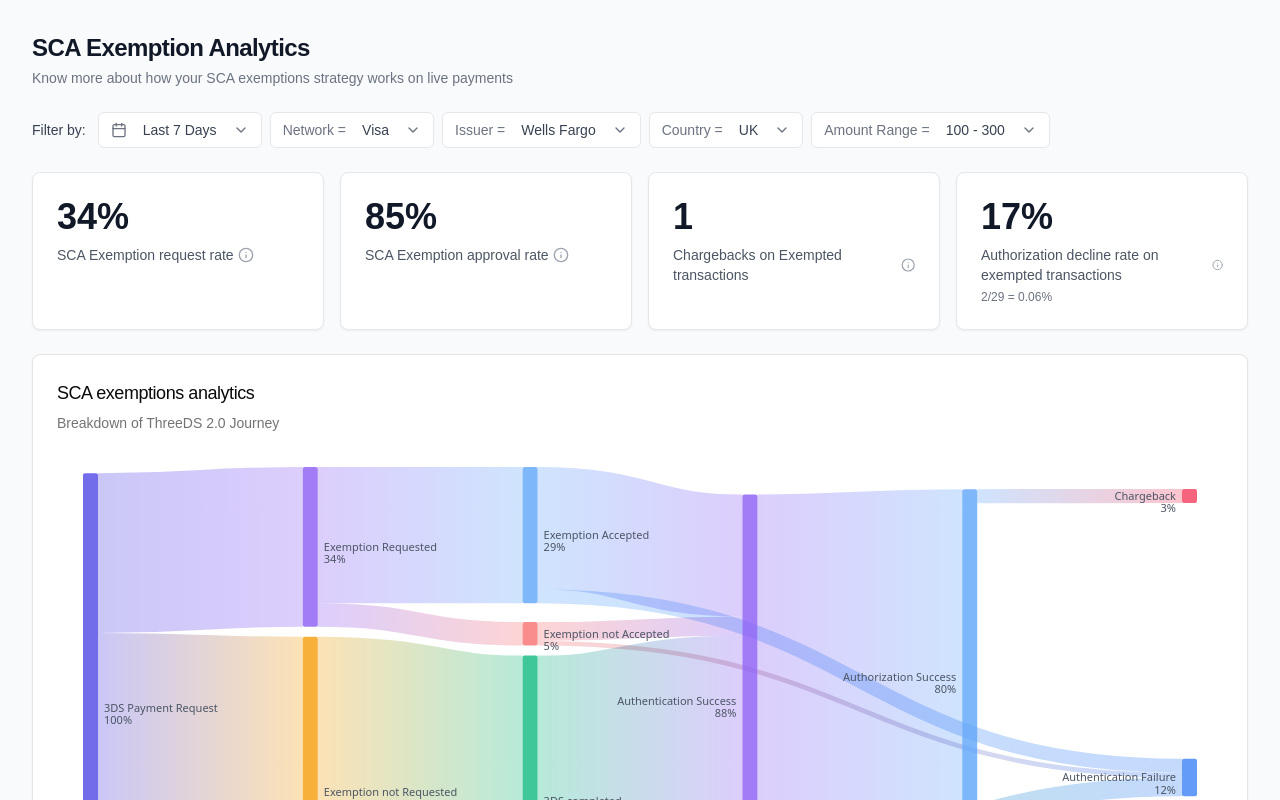
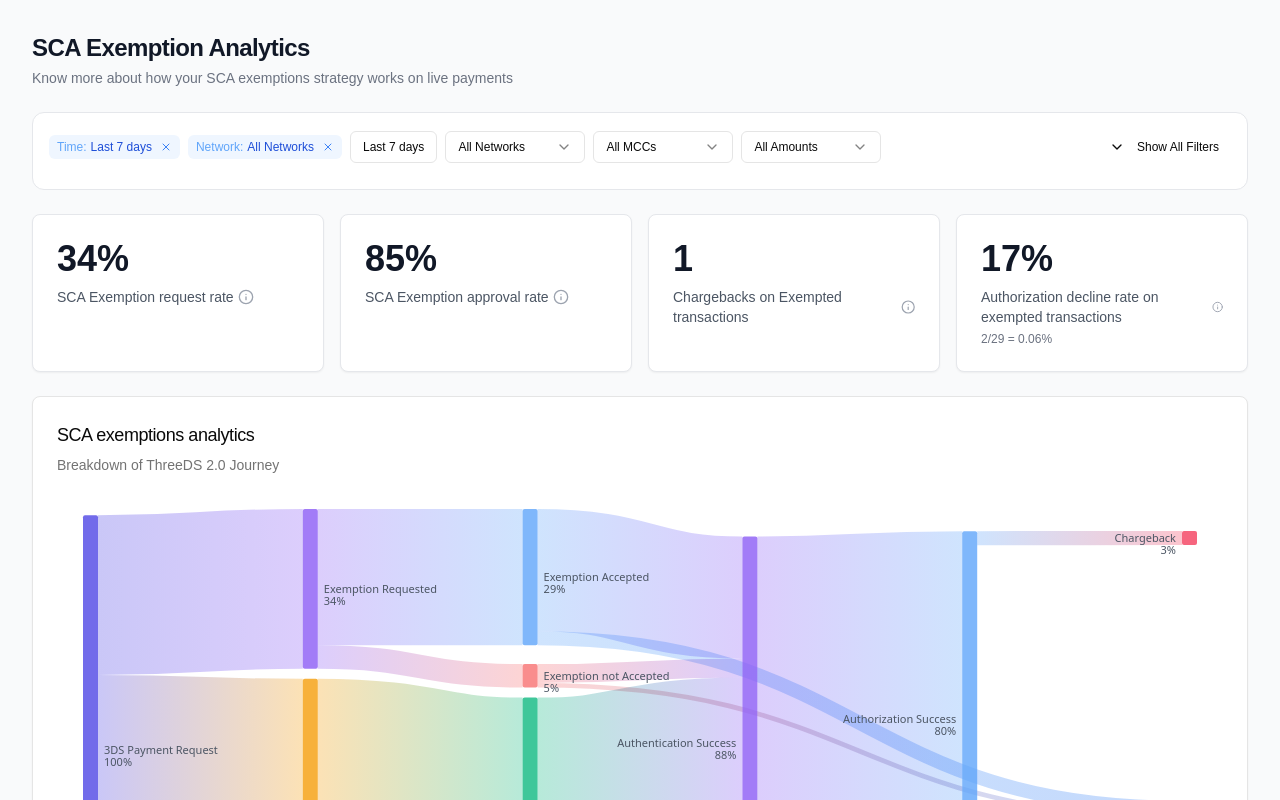
Before and after one commit to Sanskar2001/mock-dashboard, a Next.js app: page / in a window 1280 px wide. Shown: the top 800 px of the page. Built offline with nearby package versions, Linux system fonts and the light colour scheme.

Commit message:
edited text

```diff
--- a/components/dashboard.tsx
+++ b/components/dashboard.tsx
@@ -568,7 +568,7 @@ export default function Dashboard() {
             </CardContent>
           </Card>
           <ReusableChart
-            title="Authentication Success Rate by Platform"
+            title="Authentication Success"
             subtitle="Breakdown of authentication success rates by platform"
             data={authSuccessData}
             dataKeys={["Web", "iOS", "Android"]}
@@ -578,7 +578,7 @@ export default function Dashboard() {
             yAxisTicks={[80, 85, 90, 95, 100]}
           />
           <ReusableChart
-            title="User Drop-off Rate by Device Type"
+            title="User Drop-off Rate"
             subtitle="Breakdown of user drop-off rates by device type"
             data={dropOffData}
             dataKeys={["Desktop", "Mobile", "Tablet"]}
--- a/components/filter-bar.tsx
+++ b/components/filter-bar.tsx
@@ -1,54 +1,376 @@
-"use client"
+"use client";
 
-import { useState } from "react"
-import { CalendarIcon, ChevronDownIcon } from "lucide-react"
-import { Button } from "@/components/ui/button"
+import React, { useState } from "react";
+import { Button } from "@/components/ui/button";
+import {
+  Select,
+  SelectContent,
+  SelectItem,
+  SelectTrigger,
+  SelectValue,
+} from "@/components/ui/select";
+import {
+  Popover,
+  PopoverContent,
+  PopoverTrigger,
+} from "@/components/ui/popover";
+import { Calendar } from "@/components/ui/calendar";
+import {
+  Collapsible,
+  CollapsibleContent,
+  CollapsibleTrigger,
+} from "@/components/ui/collapsible";
+import { Check, ChevronDown, ChevronUp, X } from "lucide-react";
+import { cn } from "@/lib/utils";
 
 export function FilterBar() {
-  const [activeFilters, setActiveFilters] = useState({
-    period: "Last 7 Days",
-    network: "Visa",
-    issuer: "Wells Fargo",
-    country: "UK",
-    amountRange: "100 - 300",
-  })
+  const [dateRange, setDateRange] = useState<Date | undefined>(new Date());
+  const [showAllFilters, setShowAllFilters] = useState(false);
+  const [activeFilters, setActiveFilters] = useState([
+    { name: "Last 7 days", value: "7d", category: "Time" },
+    { name: "All Networks", value: "all", category: "Network" },
+  ]);
+
+  // Function to handle filter changes and update activeFilters
+  const handleFilterChange = (
+    value: string,
+    filter: { id: string; name: string },
+    category: string
+  ) => {
+    // Skip if the user selected "All" option
+    if (value === `all_${filter.id}`) {
+      // Remove this filter if it exists in activeFilters
+      setActiveFilters((prev) =>
+        prev.filter(
+          (f) => !(f.category === category && f.name.includes(filter.name))
+        )
+      );
+      return;
+    }
+
+    // Check if a filter with this category and name already exists
+    const existingFilterIndex = activeFilters.findIndex(
+      (f) => f.category === category && f.name.includes(filter.name)
+    );
+
+    if (existingFilterIndex >= 0) {
+      // Replace the existing filter
+      const newFilters = [...activeFilters];
+      newFilters[existingFilterIndex] = {
+        name: `${filter.name}: ${value}`,
+        value,
+        category,
+      };
+      setActiveFilters(newFilters);
+    } else {
+      // Add a new filter
+      setActiveFilters([
+        ...activeFilters,
+        {
+          name: `${filter.name}: ${value}`,
+          value,
+          category,
+        },
+      ]);
+    }
+  };
+
+  const removeFilter = (index: number) => {
+    setActiveFilters(activeFilters.filter((_, i) => i !== index));
+  };
+
+  // Filter categories
+  const filterCategories = [
+    {
+      name: "Payment",
+      filters: [
+        { id: "mcc", name: "MCC", options: ["1234", "4789", "5411", "5812"] },
+        {
+          id: "amount",
+          name: "Amount",
+          options: ["< €25", "€25-€100", "€100-€500", "> €500"],
+        },
+        {
+          id: "currency",
+          name: "Currency",
+          options: ["EUR", "USD", "GBP", "JPY"],
+        },
+      ],
+    },
+    {
+      name: "Acquirer",
+      filters: [
+        {
+          id: "acquirer_id",
+          name: "Acquirer ID",
+          options: ["ACQ001", "ACQ002", "ACQ003"],
+        },
+        {
+          id: "acquirer_bin",
+          name: "Acquirer BIN",
+          options: ["123456", "234567", "345678"],
+        },
+        {
+          id: "acquirer_country_code",
+          name: "Acquirer Country Code",
+          options: ["FR", "DE", "UK", "ES"],
+        },
+      ],
+    },
+    {
+      name: "Location",
+      filters: [
+        {
+          id: "merchant_country",
+          name: "Merchant Country",
+          options: ["France", "Germany", "UK", "Spain"],
+        },
+        {
+          id: "billing_country",
+          name: "Billing Country",
+          options: ["France", "Germany", "UK", "Spain"],
+        },
+        {
+          id: "shipping_country",
+          name: "Shipping Country",
+          options: ["France", "Germany", "UK", "Spain"],
+        },
+        {
+          id: "issuer_country",
+          name: "Issuer Country",
+          options: ["France", "Germany", "UK", "Spain"],
+        },
+      ],
+    },
+    {
+      name: "3DS",
+      filters: [
+        {
+          id: "earliest_3ds",
+          name: "Earliest 3DS Version",
+          options: ["1.0.0", "2.1.0", "2.2.0"],
+        },
+        {
+          id: "latest_3ds",
+          name: "Latest 3DS Version",
+          options: ["2.1.0", "2.2.0", "2.3.0"],
+        },
+        {
+          id: "challenge_type",
+          name: "Challenge Type",
+          options: ["OOB", "BIO", "OTP", "KBA"],
+        },
+        {
+          id: "whitelist_decision",
+          name: "Whitelist Decision",
+          options: ["Yes", "No", "N/A"],
+        },
+      ],
+    },
+    {
+      name: "Device",
+      filters: [
+        {
+          id: "device_manufacturer",
+          name: "Device Manufacturer",
+          options: ["Apple", "Samsung", "Google"],
+        },
+        {
+          id: "device_brand",
+          name: "Device Brand",
+          options: ["iPhone", "Galaxy", "Pixel"],
+        },
+        {
+          id: "device_os",
+          name: "Device OS",
+          options: ["iOS 16", "Android 13", "Android 14"],
+        },
+        {
+          id: "device_display",
+          name: "Device Display",
+          options: ["Small", "Medium", "Large"],
+        },
+      ],
+    },
+    {
+      name: "Browser",
+      filters: [
+        {
+          id: "browser_name",
+          name: "Browser Name",
+          options: ["Chrome", "Safari", "Firefox", "Edge"],
+        },
+        {
+          id: "browser_version",
+          name: "Browser Version",
+          options: ["115+", "110-114", "100-109"],
+        },
+      ],
+    },
+    {
+      name: "Issuer",
+      filters: [
+        {
+          id: "issuer_id",
+          name: "Issuer ID",
+          options: ["ISS001", "ISS002", "ISS003"],
+        },
+        {
+          id: "scheme_name",
+          name: "Scheme Name",
+          options: ["Visa", "Mastercard", "Amex"],
+        },
+      ],
+    },
+  ];
 
   return (
-    <div className="space-y-4">
-      <div className="flex items-center">
-        <span className="mr-3 text-sm font-medium text-gray-700">Filter by:</span>
-        <div className="flex flex-wrap gap-2">
-          <Button variant="outline" size="sm" className="h-9 bg-white border-gray-200 text-gray-700 font-normal">
-            <CalendarIcon className="mr-2 h-4 w-4 text-gray-500" />
-            {activeFilters.period}
-            <ChevronDownIcon className="ml-2 h-4 w-4 text-gray-500" />
-          </Button>
+    <div className="bg-white rounded-xl border border-gray-200 p-4">
+      <div className="flex flex-wrap gap-2 items-center mb-2">
+        {/* Active filters display */}
+        {activeFilters.map((filter, index) => (
+          <div
+            key={index}
+            className="flex items-center gap-1 bg-blue-50 text-blue-700 px-2 py-1 rounded-md text-xs font-medium"
+          >
+            <span className="text-blue-400 text-xs">{filter.category}:</span>
+            {filter.name}
+            <button
+              onClick={() => removeFilter(index)}
+              className="ml-1 text-blue-500 hover:text-blue-700"
+            >
+              <X className="h-3 w-3" />
+            </button>
+          </div>
+        ))}
 
-          <Button variant="outline" size="sm" className="h-9 bg-white border-gray-200 text-gray-700 font-normal">
-            <span className="mr-2 text-gray-500">Network =</span>
-            {activeFilters.network}
-            <ChevronDownIcon className="ml-2 h-4 w-4 text-gray-500" />
-          </Button>
+        {/* Date range picker */}
+        <Popover>
+          <PopoverTrigger asChild>
+            <Button variant="outline" size="sm" className="h-8 text-xs">
+              Last 7 days
+            </Button>
+          </PopoverTrigger>
+          <PopoverContent className="w-auto p-0" align="start">
+            <Calendar
+              mode="single"
+              selected={dateRange}
+              onSelect={setDateRange}
+              initialFocus
+            />
+          </PopoverContent>
+        </Popover>
 
-          <Button variant="outline" size="sm" className="h-9 bg-white border-gray-200 text-gray-700 font-normal">
-            <span className="mr-2 text-gray-500">Issuer =</span>
-            {activeFilters.issuer}
-            <ChevronDownIcon className="ml-2 h-4 w-4 text-gray-500" />
-          </Button>
+        {/* Quick access filters */}
+        <Select
+          defaultValue="all"
+          onValueChange={(value) =>
+            handleFilterChange(
+              value,
+              { id: "network", name: "Network" },
+              "Network"
+            )
+          }
+        >
+          <SelectTrigger className="h-8 w-[140px] text-xs">
+            <SelectValue placeholder="Network" />
+          </SelectTrigger>
+          <SelectContent>
+            <SelectItem value="all">All Networks</SelectItem>
+            <SelectItem value="visa">Visa</SelectItem>
+            <SelectItem value="mastercard">Mastercard</SelectItem>
+            <SelectItem value="amex">American Express</SelectItem>
+          </SelectContent>
+        </Select>
 
-          <Button variant="outline" size="sm" className="h-9 bg-white border-gray-200 text-gray-700 font-normal">
-            <span className="mr-2 text-gray-500">Country =</span>
-            {activeFilters.country}
-            <ChevronDownIcon className="ml-2 h-4 w-4 text-gray-500" />
-          </Button>
+        <Select
+          defaultValue="all"
+          onValueChange={(value) =>
+            handleFilterChange(value, { id: "mcc", name: "MCC" }, "Payment")
+          }
+        >
+          <SelectTrigger className="h-8 w-[140px] text-xs">
+            <SelectValue placeholder="MCC" />
+          </SelectTrigger>
+          <SelectContent>
+            <SelectItem value="all">All MCCs</SelectItem>
+            <SelectItem value="1234">1234 - Retail</SelectItem>
+            <SelectItem value="4789">4789 - Transportation</SelectItem>
+            <SelectItem value="5411">5411 - Grocery</SelectItem>
+          </SelectContent>
+        </Select>
 
-          <Button variant="outline" size="sm" className="h-9 bg-white border-gray-200 text-gray-700 font-normal">
-            <span className="mr-2 text-gray-500">Amount Range =</span>
-            {activeFilters.amountRange}
-            <ChevronDownIcon className="ml-2 h-4 w-4 text-gray-500" />
-          </Button>
-        </div>
+        <Select defaultValue="all">
+          <SelectTrigger className="h-8 w-[140px] text-xs">
+            <SelectValue placeholder="Amount" />
+          </SelectTrigger>
+          <SelectContent>
+            <SelectItem value="all">All Amounts</SelectItem>
+            <SelectItem value="low">Under €25</SelectItem>
+            <SelectItem value="medium">€25 - €100</SelectItem>
+            <SelectItem value="high">Over €100</SelectItem>
+          </SelectContent>
+        </Select>
+
+        <Button
+          variant="ghost"
+          size="sm"
+          onClick={() => setShowAllFilters(!showAllFilters)}
+          className="ml-auto text-xs"
+        >
+          {showAllFilters ? (
+            <>
+              <ChevronUp className="mr-1 h-3 w-3" />
+              Hide Filters
+            </>
+          ) : (
+            <>
+              <ChevronDown className="mr-1 h-3 w-3" />
+              Show All Filters
+            </>
+          )}
+        </Button>
       </div>
+
+      {/* Expandable advanced filters */}
+      <Collapsible open={showAllFilters} onOpenChange={setShowAllFilters}>
+        <CollapsibleContent>
+          <div className="grid grid-cols-1 md:grid-cols-2 lg:grid-cols-3 xl:grid-cols-4 gap-4 mt-4 pt-4 border-t border-gray-200">
+            {filterCategories.map((category) => (
+              <div key={category.name} className="space-y-2">
+                <h3 className="text-sm font-medium text-gray-700">
+                  {category.name}
+                </h3>
+                <div className="space-y-2">
+                  {category.filters.map((filter) => (
+                    <Select
+                      key={filter.id}
+                      defaultValue={`all_${filter.id}`}
+                      onValueChange={(value) =>
+                        handleFilterChange(value, filter, category.name)
+                      }
+                    >
+                      <SelectTrigger className="h-8 w-full text-xs">
+                        <SelectValue placeholder={filter.name} />
+                      </SelectTrigger>
+                      <SelectContent>
+                        <SelectItem value={`all_${filter.id}`}>
+                          All {filter.name}
+                        </SelectItem>
+                        {filter.options.map((option) => (
+                          <SelectItem key={option} value={option}>
+                            {option}
+                          </SelectItem>
+                        ))}
+                      </SelectContent>
+                    </Select>
+                  ))}
+                </div>
+              </div>
+            ))}
+          </div>
+        </CollapsibleContent>
+      </Collapsible>
     </div>
-  )
+  );
 }
```
